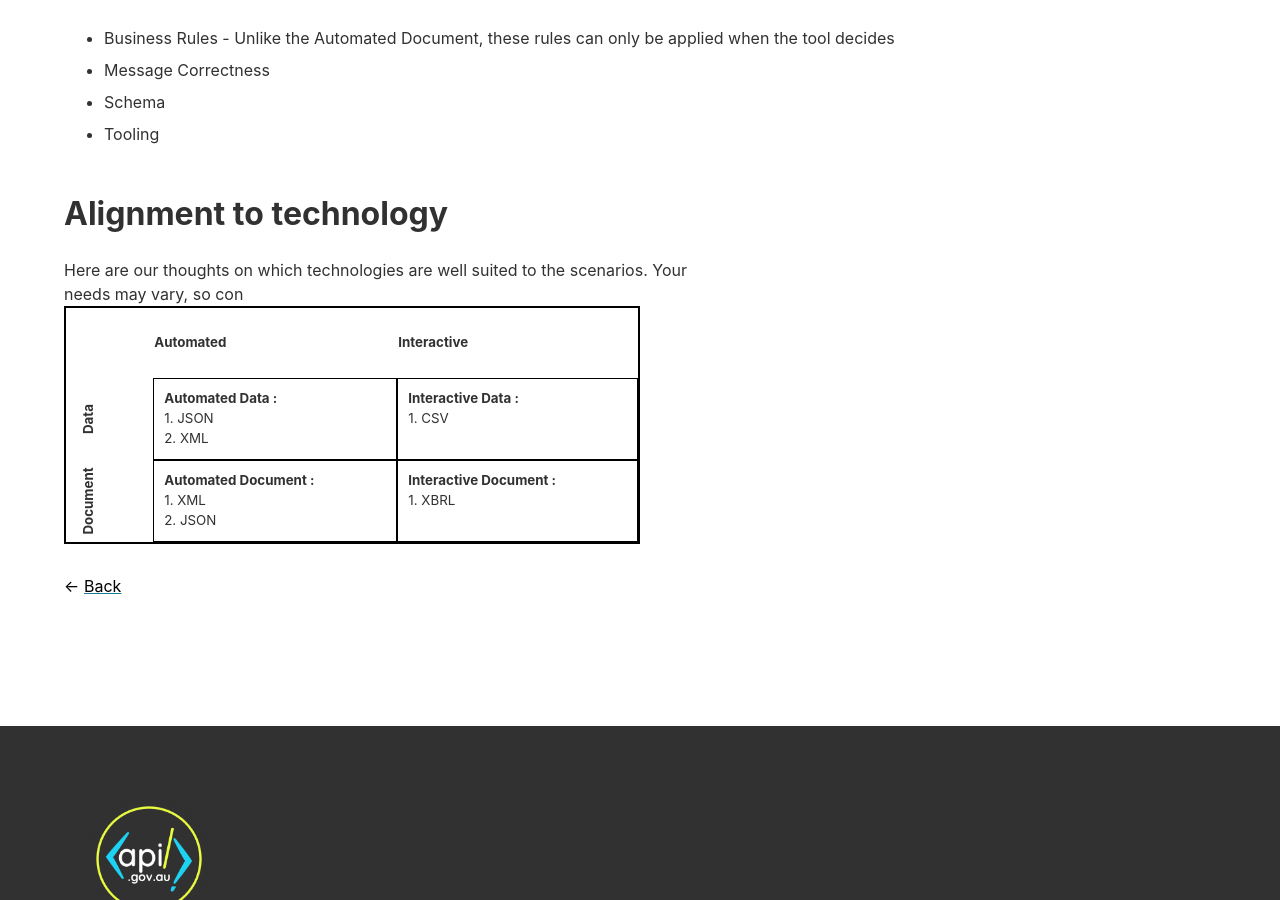
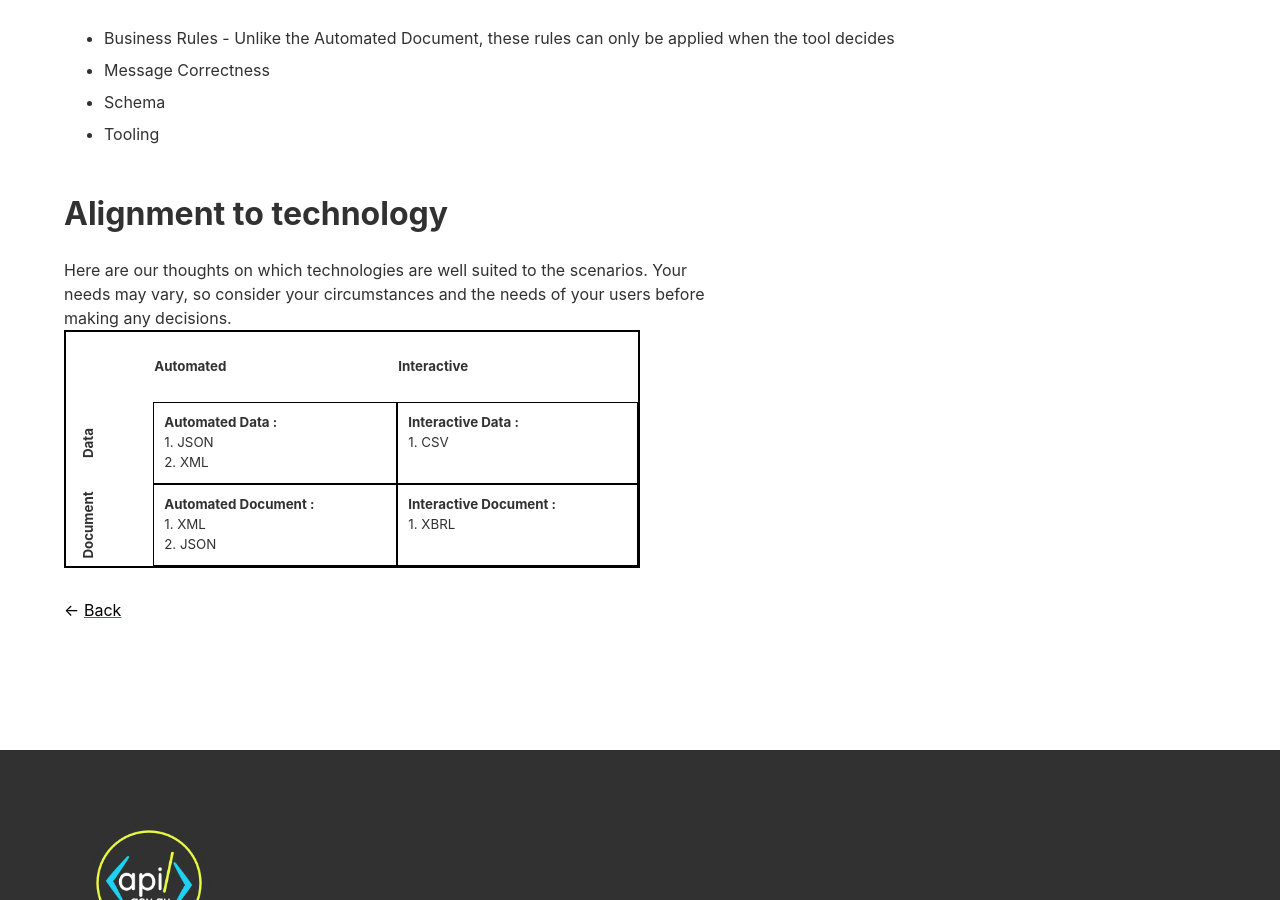
Before and after one commit to dxa/playbook, a Jekyll site: the page built from format_needs.md, in a window 1280 px wide and 900 px high, scrolled down 4261 px. Built offline with Jekyll 4.4.1, drawn with Linux system fonts in a browser that asks for light colours; nearby versions of some CDN libraries; a style sheet for code colours, icons or effects is not loaded.

Commit message:
Fix truncated trailing sentance

```diff
--- a/format_needs.md
+++ b/format_needs.md
@@ -130,7 +130,8 @@ Be sure that the format you choose suits the types of needs you have.
 
 ## Alignment to technology
 
-Here are our thoughts on which technologies are well suited to the scenarios. Your needs may vary, so con
+Here are our thoughts on which technologies are well suited to the scenarios. Your needs may vary, so consider your circumstances and the needs of your users before making any decisions.
+
 
 {:.boston_cube}
 ||Automated|Interactive|
```
